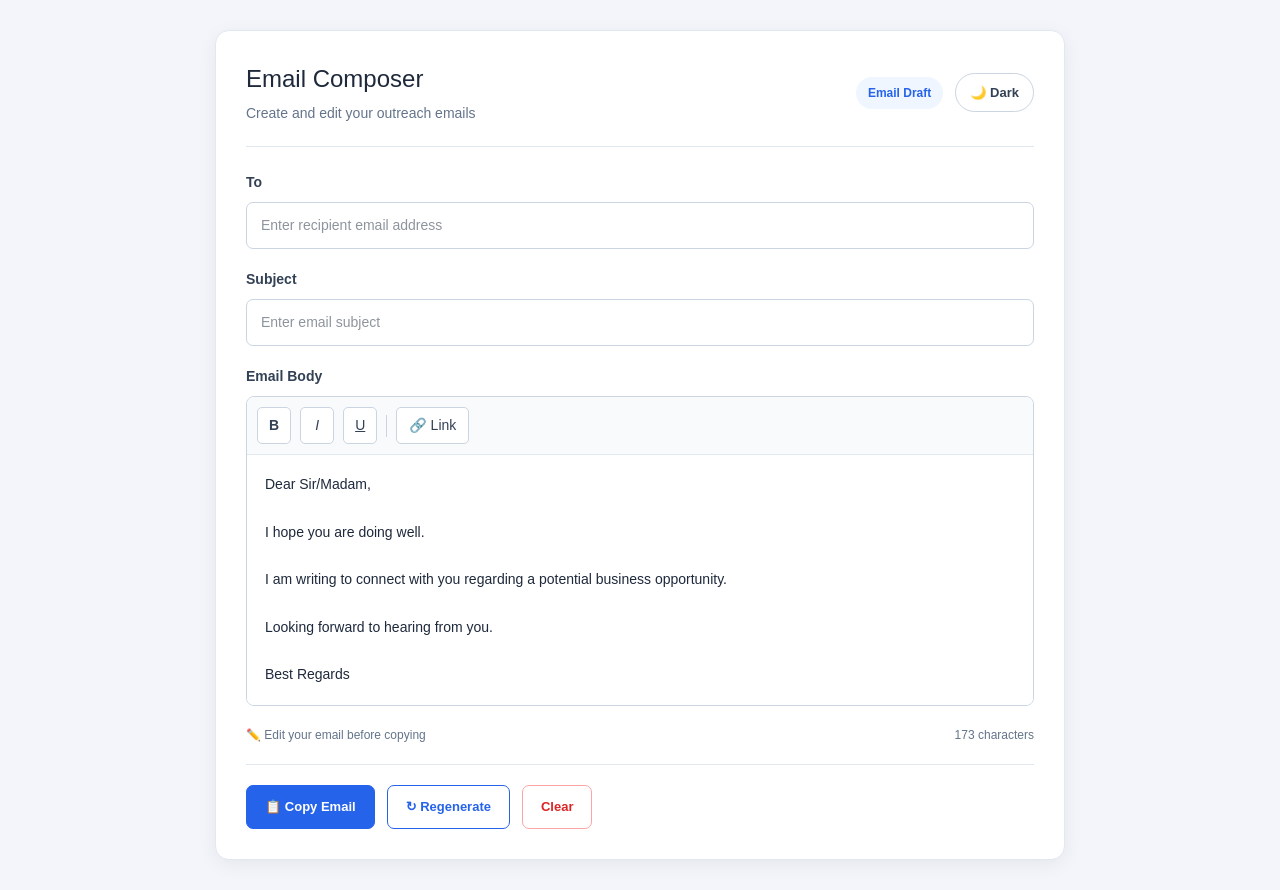
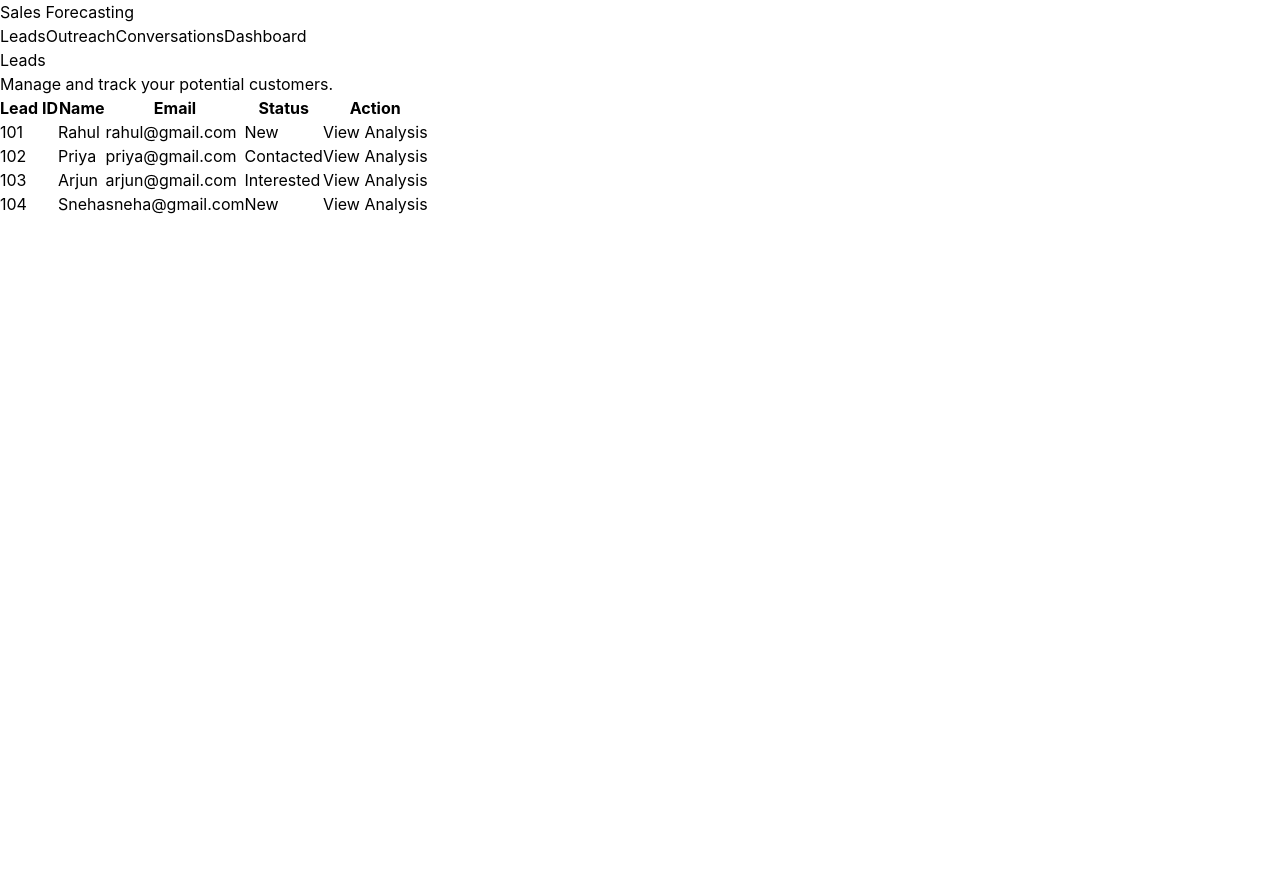
Before and after one commit to Aarav2303/Sales-forecasting-platform, a React app in the folder frontend/: page /Leads/ in a window 1280 px wide. After the commit the page ends 800 px from the top, so only its background shows below. Built offline with nearby package versions, Linux system fonts and the light colour scheme; the HTML template or start-up script is replaced by a standard one.

Commit message:
Update App.jsx

```diff
--- a/frontend/src/App.jsx
+++ b/frontend/src/App.jsx
@@ -3,11 +3,28 @@ import React from "react";
 import EmailGenerator from "./components/outreach/EmailGenerator";
 import "./App.css";
 
+
+import { BrowserRouter, Routes, Route, Navigate } from "react-router-dom";
+import Navbar from "./components/Navbar";
+import LeadsPage from "./pages/LeadsPage";
+
 function App() {
   return (
-    <div className="app-container">
-      <EmailGenerator />
-    </div>
+    <BrowserRouter>
+      <div className="app-container">
+
+        <Navbar />
+
+        <Routes>
+          <Route path="/" element={<Navigate to="/Leads/" />} />
+          <Route path="/Leads/" element={<LeadsPage />} />
+          <Route path="/Outreach/" element={<EmailGenerator />} />
+          <Route path="/Conversations/" element={<h1>Conversations</h1>} />
+          <Route path="/Dashboard/" element={<h1>Dashboard</h1>} />
+        </Routes>
+
+      </div>
+    </BrowserRouter>
   );
 }
 
```
